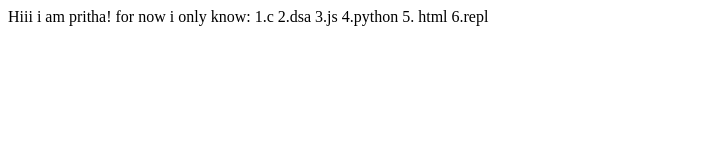
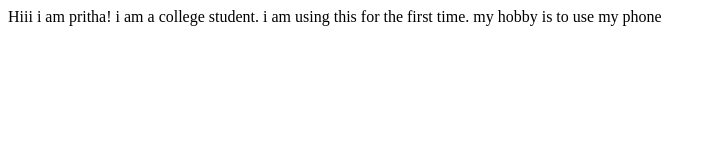
Before and after one commit to PRITHASAMANTA/prithasamanta, a plain HTML site: page index.html in a window 1280 px wide. Shown: the whole page, without its empty margins (0-716 px from the left). Drawn offline with Linux system fonts and the light colour scheme.

Commit message:
update index.html

```diff
--- a/index.html
+++ b/index.html
@@ -8,12 +8,7 @@
 </head>
 <body>
     Hiii i am pritha!
-    for now i only know:
-    1.c
-    2.dsa
-    3.js
-    4.python
-    5. html
-     6.repl
+    i am a college student. i am using this for the first time.
+    my hobby is to use my phone
 </body>
 </html>
```
